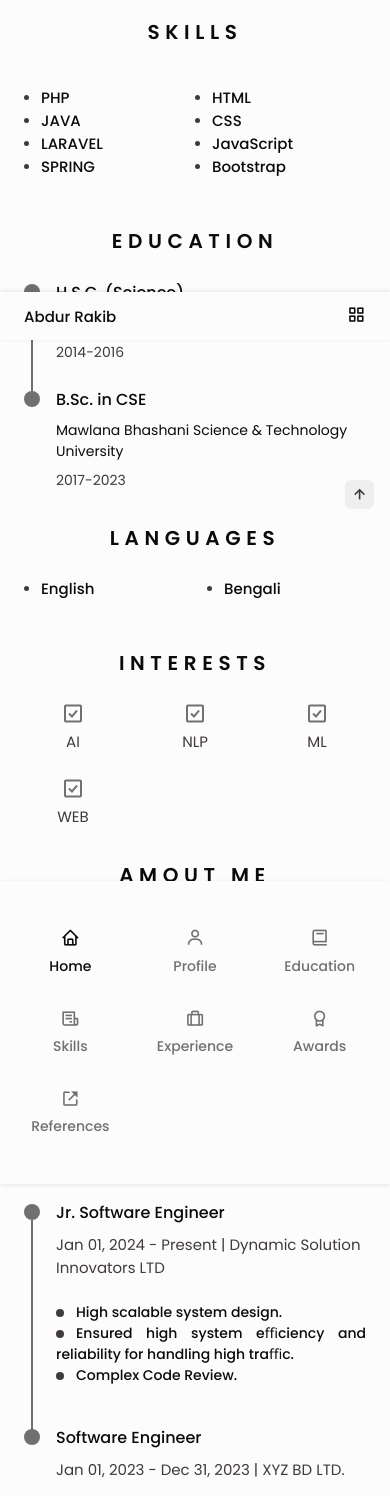
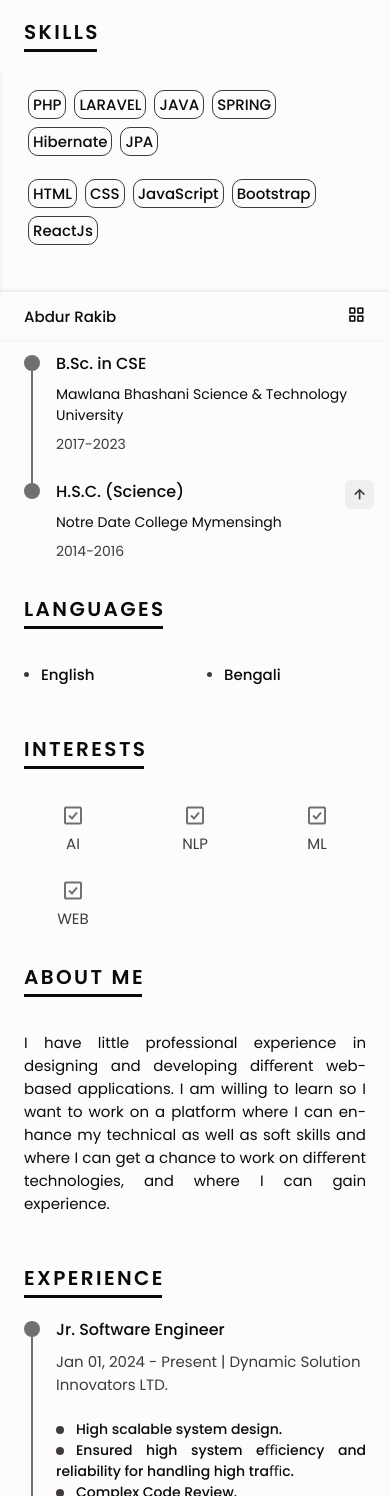
Before and after one commit to RakibNr30/learning-ui, a plain HTML site: page index.html in a window 390 px wide. Shown: the part 504-2000 px from the top of the page. Drawn offline with nearby package versions, Linux system fonts and the light colour scheme.

Commit message:
js issues fixed

```diff
--- a/assets/css/style.css
+++ b/assets/css/style.css
@@ -31,6 +31,7 @@
 
     /* Z-INDEX */
     --z-tooltip: 10;
+    --z-nav: 20;
     --z-fixed: 100;
 }
 
@@ -93,18 +94,30 @@ img {
 .section {
     padding: 0.5rem 0;
 }
+.section-title-container {
+    display: inline-block;
+}
 .section-title {
+    position: relative;
     font-size: var(--h2-font-size);
     color: var(--title-color);
     font-weight: var(--font-semi-bold);
-    letter-spacing: 0.35rem;
+    letter-spacing: 0.15rem;
     text-transform: uppercase;
-    text-align: center;
+    text-align: left;
     margin-bottom: var(--m-3);
+}
+.section-title::before {
+    content: '';
+    height: 3px;
+    width: calc(100% - 3px);
+    bottom: -5px;
+    position: absolute;
+    background: var(--title-color);
 }
 
 /* LAYOUT */
-.bd-container {
+.container {
     max-width: 968px;
     width: calc(100% - 3rem);
     margin-left: var(--m-3);
@@ -135,13 +148,13 @@ img {
 @media screen and (max-width: 968px) {
     .nav__menu {
         position: fixed;
-        bottom: -100%;
-        left: 0;
+        bottom: var(--header-height);
+        left: -100%;
         width: 100%;
         padding: 2rem 1.5rem;
         background-color: var(--body-color);
         box-shadow: 0 1px 4px rgba(0, 0, 0, 0.1);
-        z-index: var(--z-fixed);
+        z-index: var(--z-nav);
         transition: 0.3s;
     }
 }
@@ -180,6 +193,7 @@ img {
 /* show-menu */
 .show-menu {
     bottom: var(--header-height);
+    left: 0;
 }
 
 /* ACTIVE MENU LINK */
@@ -262,7 +276,7 @@ img {
 }
 
 /* PROFILE */
-.profile__description {
+.about__description {
     text-align: justify !important;
     font-weight: normal;
 }
@@ -329,20 +343,28 @@ img {
 }
 
 /* SKILLS AND LANGUAGES */
-.skills__content,
-.languages__content{
+.languages__content {
     grid-template-columns: repeat(2, 1fr);
 }
 .skills__content {
-    gap: 0;
+
 }
-.skills__name,
-.languages__name{
+.languages__name {
     display: flex;
     align-items: center;
 }
-.skills__circle,
-.languages__circle{
+.skills__data {
+    display: flex;
+    flex-wrap: wrap;
+}
+.skills__name {
+    padding: 2px 4px;
+    margin: 0.25rem;
+    border: 1px solid var(--text-color);
+    border-radius: 10px;
+    text-align: center;
+}
+.languages__circle {
     display: inline-block;
     width: 5px;
     height: 5px;
@@ -355,6 +377,7 @@ img {
 .awards__title {
     font-size: var(--h3-font-size);
     margin-bottom: var(--m-1);
+    margin-top: 0;
 }
 .awards__institute {
     font-size: 0.875rem;
@@ -416,7 +439,7 @@ img {
     body {
         margin: 3rem 0;
     }
-    .bd-container {
+    .container {
         margin-left: auto;
         margin-right: auto;
     }
@@ -435,7 +458,7 @@ img {
     }
     .resume__left,
     .resume__right {
-        padding: 0 1.5rem;
+        padding: 0.5rem 1.5rem;
     }
     .section-title,
     .profile__description {
--- a/assets/js/main.js
+++ b/assets/js/main.js
@@ -32,9 +32,9 @@ const scrollActive = () => {
         const sectionId = element.getAttribute("id");
 
         if (scrollY > sectionTop && scrollY <= sectionTop + sectionHeight) {
-            document.querySelector(".nav__menu a[href*=" + sectionId + "]").classList.add('active-link')
+            document.querySelector(".nav__menu").classList.add('active-link')
         } else {
-            document.querySelector(".nav__menu a[href*=" + sectionId + "]").classList.remove('active-link')
+            document.querySelector(".nav__menu").classList.remove('active-link')
         }
     });
 }
--- a/index.html
+++ b/index.html
@@ -11,7 +11,7 @@
 </head>
 <body>
 <header class="l-header" id="header">
-    <nav class="nav bd-container">
+    <nav class="nav container">
         <a href="#" class="nav__logo">Abdur Rakib</a>
         <div class="nav__menu" id="nav-menu">
             <ul class="nav__list">
@@ -21,8 +21,8 @@
                     </a>
                 </li>
                 <li class="nav__item">
-                    <a href="#profile" class="nav__link">
-                        <i class="nav__icon bx bx-user"></i> Profile
+                    <a href="#about" class="nav__link">
+                        <i class="nav__icon bx bx-user"></i> About
                     </a>
                 </li>
                 <li class="nav__item">
@@ -45,11 +45,6 @@
                         <i class="nav__icon bx bx-award"></i> Awards
                     </a>
                 </li>
-                <li class="nav__item">
-                    <a href="#references" class="nav__link">
-                        <i class="nav__icon bx bx-link-external"></i> References
-                    </a>
-                </li>
             </ul>
         </div>
 
@@ -59,13 +54,13 @@
     </nav>
 </header>
 
-<main class="l-main bd-container">
+<main class="l-main container">
     <div class="resume">
         <div class="resume__left">
             <section class="home" id="home">
                 <div class="home__container section global-grid">
                     <div class="home__data global-grid">
-                        <img src="assets/image/photo-of-abdurrakib.jpg" class="home__img" alt="" />
+                        <img src="assets/image/photo-of-abdurrakib.png" class="home__img" alt="" />
 
                         <h1 class="home__title">ABDUR <b>RAKIB</b></h1>
                         <h3 class="home__profession">Jr. Software Engineer</h3>
@@ -88,54 +83,47 @@
             </section>
 
             <section class="section social">
-                <h2 class="section-title">SOCIAL</h2>
+                <div class="section-title-container">
+                    <h2 class="section-title">Social</h2>
+                </div>
                 <div class="social__container bg-grid">
                     <a href="#" target="_blank" class="social__link">
-                        <i class="social_icon bx bxl-linkedin-square"></i> RakibNr30
+                        <i class="social__icon bx bxl-linkedin-square"></i> RakibNr30
                     </a>
                     <a href="#" target="_blank" class="social__link">
-                        <i class="social_icon bx bxl-github"></i> RakibNr30
+                        <i class="social__icon bx bxl-github"></i> RakibNr30
                     </a>
                 </div>
             </section>
 
             <section class="section skills" id="skills">
+                <div class="section-title-container">
                     <h2 class="section-title">Skills</h2>
+                </div>
 
-                <div class="skills__content global-grid">
+                <div class="skills__content">
                     <ul class="skills__data">
-                        <li class="skills__name">
-                            <span class="skills__circle"></span> PHP
-                        </li>
-                        <li class="skills__name">
-                            <span class="skills__circle"></span> JAVA
-                        </li>
-                        <li class="skills__name">
-                            <span class="skills__circle"></span> LARAVEL
-                        </li>
-                        <li class="skills__name">
-                            <span class="skills__circle"></span> SPRING
-                        </li>
+                        <li class="skills__name">PHP</li>
+                        <li class="skills__name">LARAVEL</li>
+                        <li class="skills__name">JAVA</li>
+                        <li class="skills__name">SPRING</li>
+                        <li class="skills__name">Hibernate</li>
+                        <li class="skills__name">JPA</li>
                     </ul>
                     <ul class="skills__data">
-                        <li class="skills__name">
-                            <span class="skills__circle"></span> HTML
-                        </li>
-                        <li class="skills__name">
-                            <span class="skills__circle"></span> CSS
-                        </li>
-                        <li class="skills__name">
-                            <span class="skills__circle"></span> JavaScript
-                        </li>
-                        <li class="skills__name">
-                            <span class="skills__circle"></span> Bootstrap
-                        </li>
+                        <li class="skills__name">HTML</li>
+                        <li class="skills__name">CSS</li>
+                        <li class="skills__name">JavaScript</li>
+                        <li class="skills__name">Bootstrap</li>
+                        <li class="skills__name">ReactJs</li>
                     </ul>
                 </div>
             </section>
 
             <section class="section education" id="education">
+                <div class="section-title-container">
                     <h2 class="section-title">Education</h2>
+                </div>
 
                 <div class="education__container global-grid">
                     <div class="education__content">
@@ -144,9 +132,9 @@
                             <span class="education__line"></span>
                         </div>
                         <div class="education__data global-grid">
-                            <h3 class="education__title">H.S.C. (Science)</h3>
-                            <span class="education__studies">Notre Date College Mymensingh</span>
-                            <span class="education__year">2014-2016</span>
+                            <h3 class="education__title">B.Sc. in CSE</h3>
+                            <span class="education__studies">Mawlana Bhashani Science & Technology University</span>
+                            <span class="education__year">2017-2023</span>
                         </div>
                     </div>
                     <div class="education__content">
@@ -154,16 +142,18 @@
                             <span class="education__rounder"></span>
                         </div>
                         <div class="education__data global-grid">
-                            <h3 class="education__title">B.Sc. in CSE</h3>
-                            <span class="education__studies">Mawlana Bhashani Science & Technology University</span>
-                            <span class="education__year">2017-2023</span>
+                            <h3 class="education__title">H.S.C. (Science)</h3>
+                            <span class="education__studies">Notre Date College Mymensingh</span>
+                            <span class="education__year">2014-2016</span>
                         </div>
                     </div>
                 </div>
             </section>
 
             <section class="section languages" id="languages">
+                <div class="section-title-container">
                     <h2 class="section-title">Languages</h2>
+                </div>
 
                 <div class="languages__container">
                     <ul class="languages__content global-grid">
@@ -178,7 +168,9 @@
             </section>
 
             <section class="section interests" id="interests">
+                <div class="section-title-container">
                     <h2 class="section-title">Interests</h2>
+                </div>
 
                 <div class="interests__container global-grid">
                     <div class="interests__content">
@@ -201,16 +193,20 @@
             </section>
         </div>
         <div class="resume__right">
-            <section class="section profile" id="profile">
-                <h2 class="section-title">Amout Me</h2>
-                <p class="profile__description">I have little professional experience in designing and developing diﬀerent web-
+            <section class="section about" id="about">
+                <div class="section-title-container">
+                    <h2 class="section-title">About Me</h2>
+                </div>
+                <p class="about__description">I have little professional experience in designing and developing diﬀerent web-
                     based applications. I am willing to learn so I want to work on a platform where I can en-
                     hance my technical as well as soft skills and where I can get a chance to work on diﬀerent
                     technologies, and where I can gain experience.</p>
             </section>
 
             <section class="section experience" id="experience">
+                <div class="section-title-container">
                     <h2 class="section-title">Experience</h2>
+                </div>
 
                 <div class="experience__container global-grid">
                     <div class="experience__content">
@@ -221,7 +217,7 @@
 
                         <div class="experience__data global-grid">
                             <h3 class="experience__title">Jr. Software Engineer</h3>
-                            <span class="experience__company">Jan 01, 2024 - Present | Dynamic Solution Innovators LTD</span>
+                            <span class="experience__company">Jan 01, 2024 - Present | Dynamic Solution Innovators LTD.</span>
                             <div class="experience__description">
                                 <ul class="experience__resp">
                                     <li class="experience__resp_name">
@@ -257,7 +253,7 @@
                                         <span class="experience__resp__circle"></span>Complex Code Review.
                                     </li>
                                     <li class="experience__resp_name">
-                                        <span class="experience__resp__circle"></span>Contributed to team eﬀorts for the timely delivery of high-quality software products.
+                                        <span class="experience__resp__circle"></span>Contributed to team for the timely delivery of high-quality software.
                                     </li>
                                 </ul>
                             </div>
@@ -267,7 +263,9 @@
             </section>
 
             <section class="section awards" id="awards">
+                <div class="section-title-container">
                     <h2 class="section-title">awards</h2>
+                </div>
 
                 <div class="awards__container global-grid">
                     <div class="awards__content">
```
Also changed, not shown: grid.html (added, +49 -0 lines), assets/image/photo-of-abdurrakib.png (added). Lines whose indentation alone changed are shown as unchanged.
